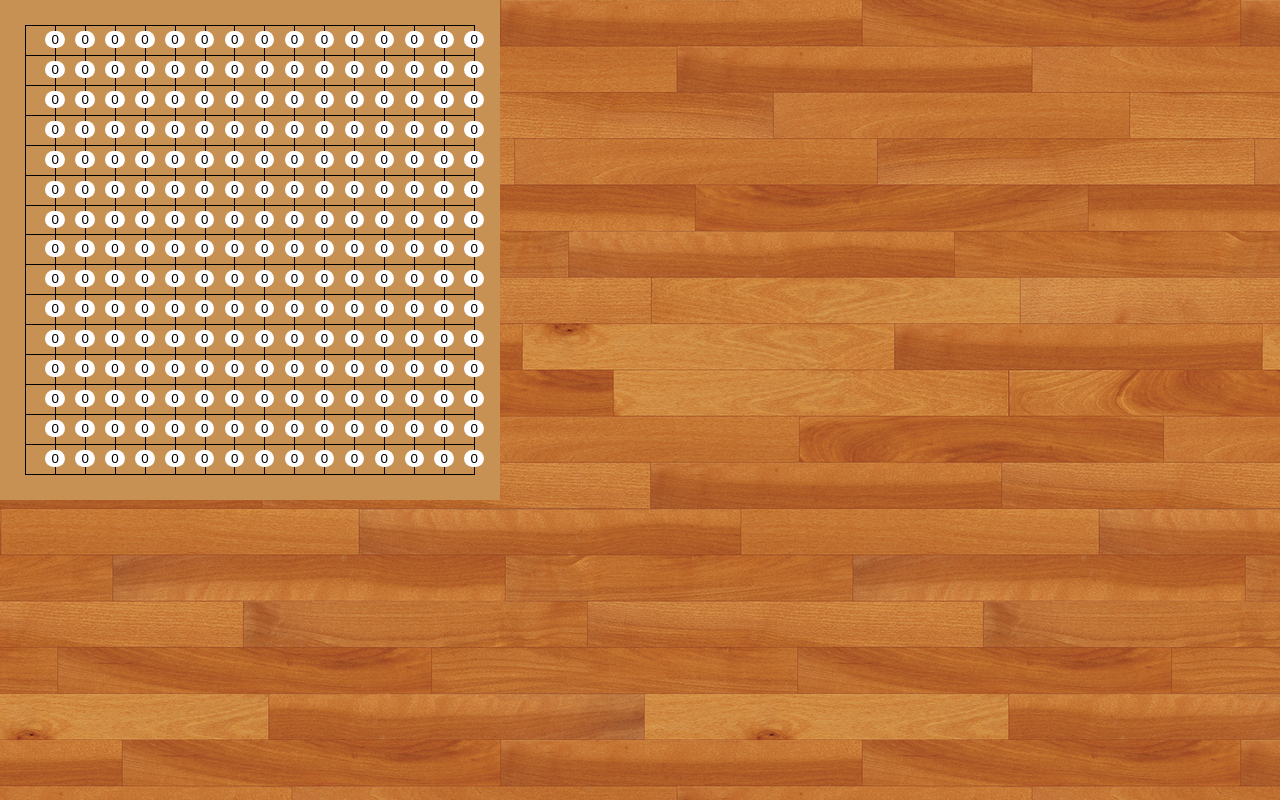
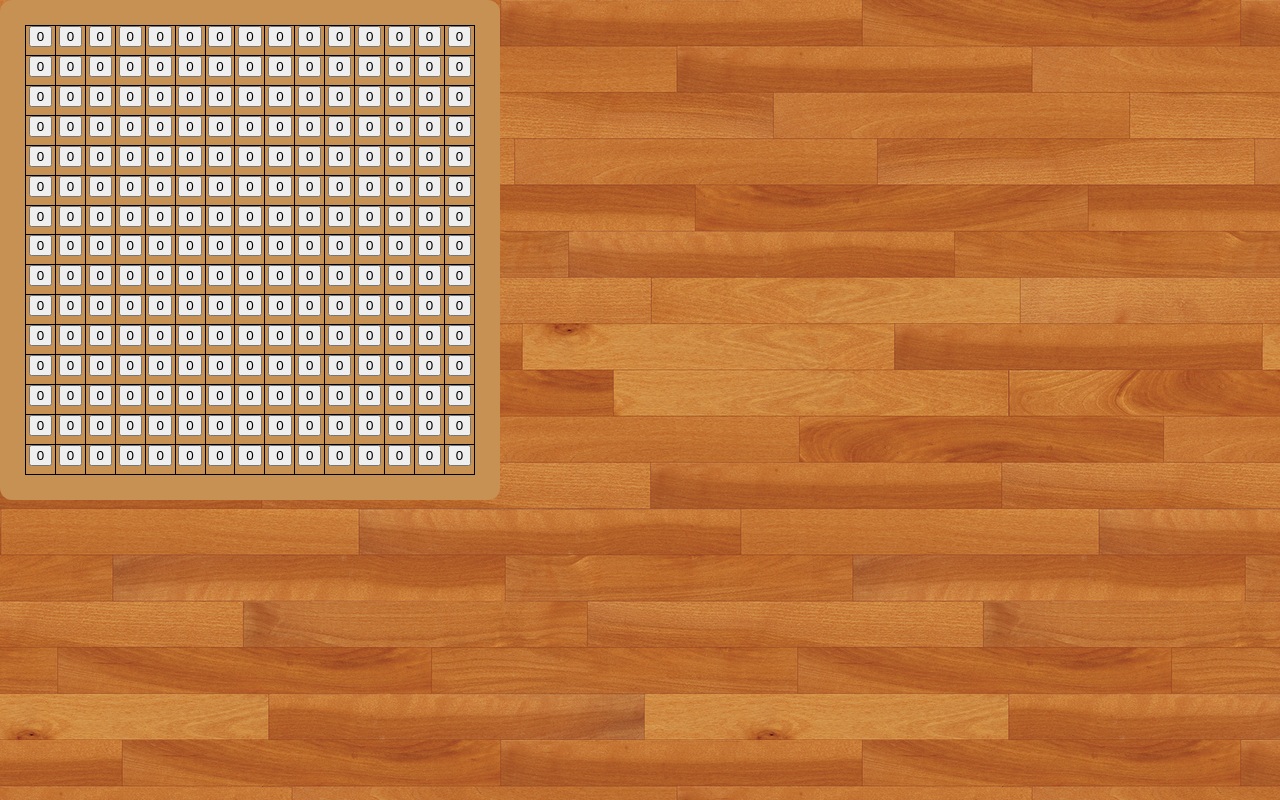
Before and after one commit to drainxc/omok, a React (Create React App) app: page / in a window 1280 px wide. Built offline with nearby package versions, Linux system fonts and the light colour scheme.

Commit message:
[DESIGN] board

```diff
--- a/src/components/board/styles.js
+++ b/src/components/board/styles.js
@@ -7,6 +7,7 @@
   display: flex;
   justify-content: center;
   align-items: center;
+  border-radius: 12px;
   th {
     border: 1px solid black;
   }
@@ -16,12 +17,22 @@
     border-collapse: collapse;
     background-color: #c69153;
   }
-  button {
+  .stone {
     border: none;
-    background-color: white;
-    border-radius: 26px;
+    width: 20px;
+    height: 20px;
+    background-color: black;
+    color: white;
+    border-radius: 50%;
     position: absolute;
-    margin-left: 5px;
-    margin-top: 5px;
+    margin-left: 20px;
+    margin-top: 20px;
+    opacity: 0;
+  }
+  .stone:hover {
+    opacity: 40%;
+    span {
+        opacity: 0;
+    }
   }
 `;
```
